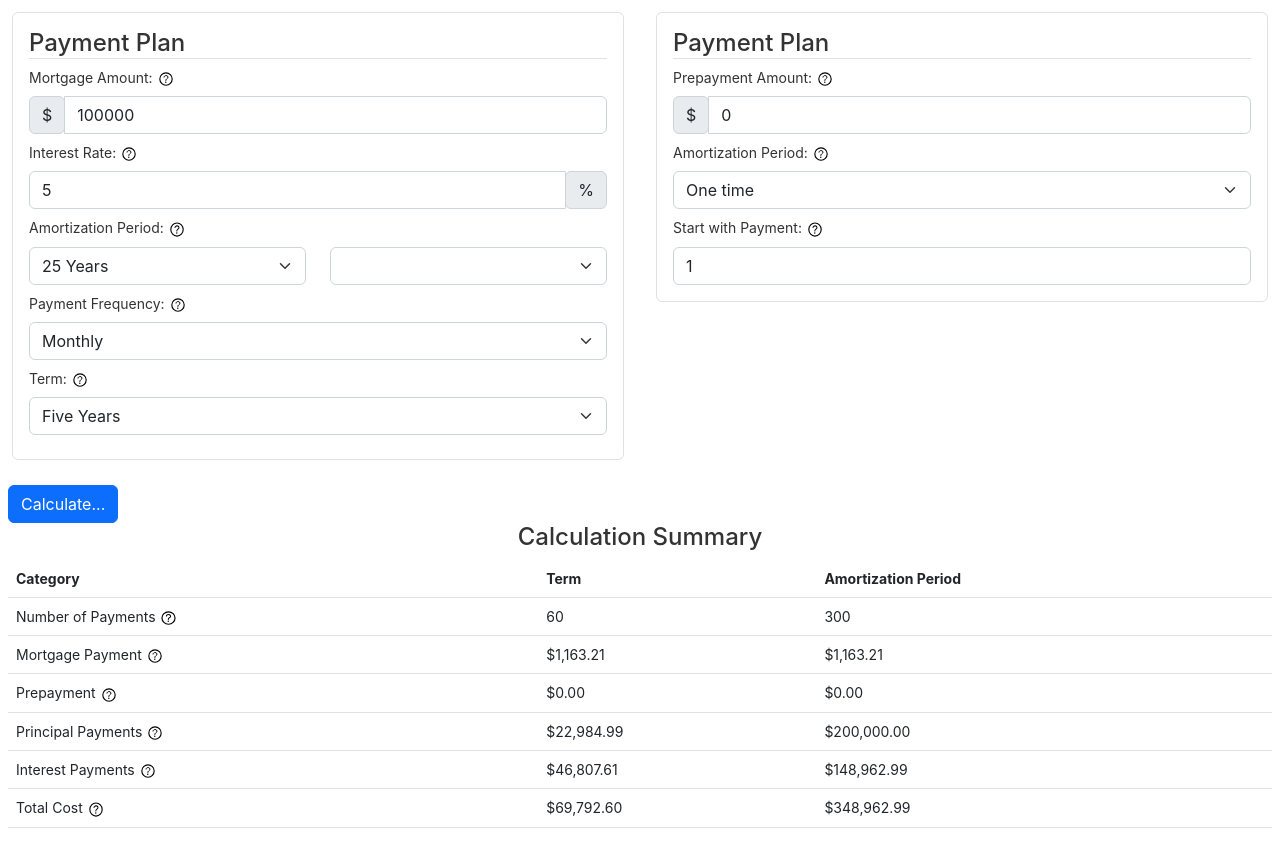
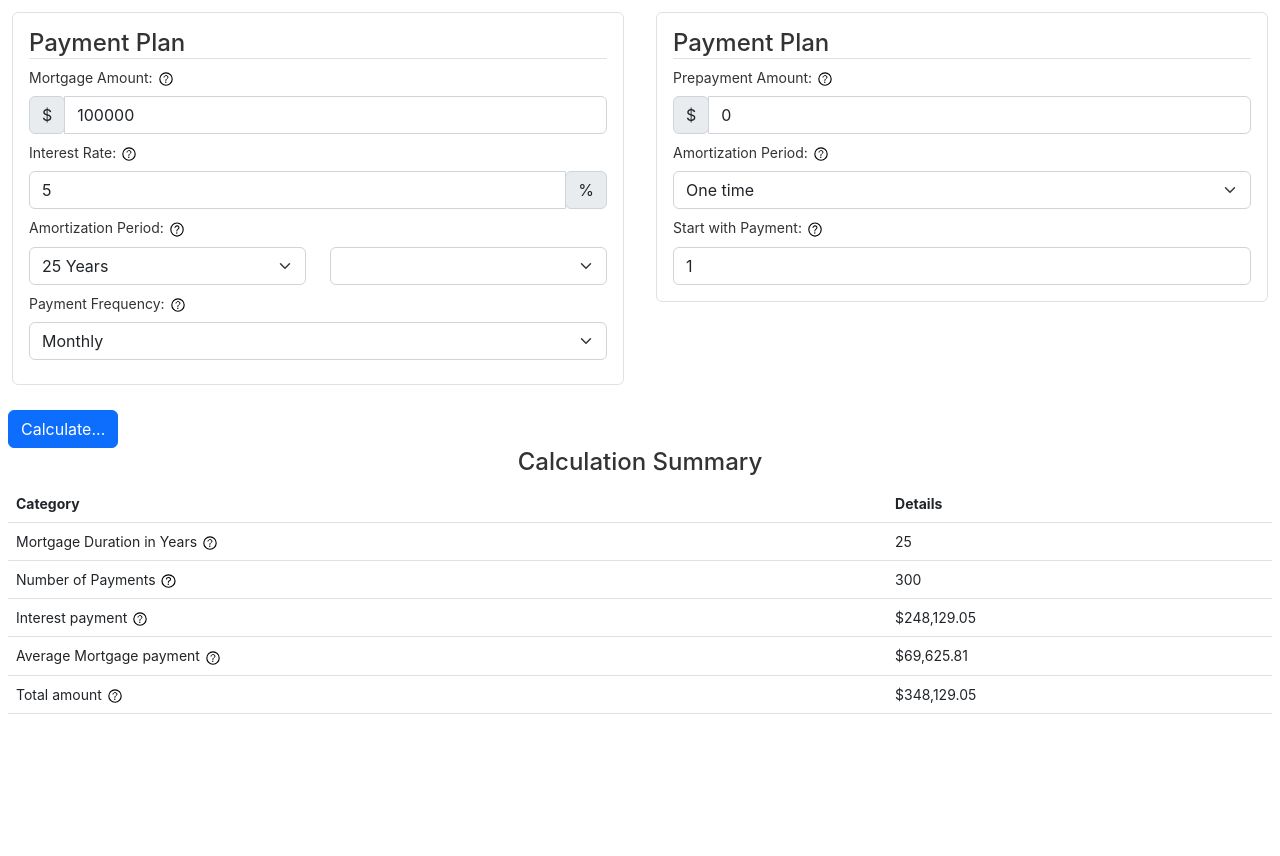
Before and after one commit to obinnaEmelumadu/RBC-assesment-morgage-calc, an Angular app: page / in a window 1280 px wide. Both pictures are taken after a click on the button "Calculate...". Shown: the top 856 px of the page. After the commit the page ends 801 px from the top, so only its background shows below. Built offline with nearby package versions, Linux system fonts and the light colour scheme.

Commit message:
working test to calculate intrest

```diff
--- a/src/app/app.component.html
+++ b/src/app/app.component.html
@@ -8,10 +8,10 @@
 		</div>
 	</div>
 	<br>
-	<button type="button" class="btn btn-primary" (click)="showCalc=true">Calculate...</button>
+	<button type="button" class="btn btn-primary" (click)="calculateOutput()">Calculate...</button>
 	<br>
 	<div *ngIf="showCalc">
-		<app-output-table></app-output-table>
+		<app-output-table [output]="output"></app-output-table>
 	</div>
 	<br><br><br>
 </div>
--- a/src/app/app.component.ts
+++ b/src/app/app.component.ts
@@ -34,10 +34,25 @@ export class AppComponent {
     this.setPrePaymentPlan(this.prepayment.getValue());
 
     if(this.paymentPlan){
-      this.output.totalTerm = payFunctions.calculateTerm(
-        this.paymentPlan.term, this.paymentPlan.frequency);
-      this.output.totalPeriod = payFunctions.calculatePeriod(
+      this.output.totalYears = payFunctions.calculateTotalYears(
+        this.paymentPlan.period
+      );
+
+      this.output.totalPaymentAmount = payFunctions.calcPeriodAmount(
         this.paymentPlan.period, this.paymentPlan.frequency
+      );
+
+      [this.output.interest, this.output.totalAmount] = payFunctions.calcIntrestAndTotal(
+        this.paymentPlan.mortgageAmount, this.output.totalYears,
+        this.paymentPlan.interestRate, this.paymentPlan.frequency
+      );
+
+      this.output.averagePayment = payFunctions.calcMortgagePayment(
+        this.output.totalAmount, this.paymentPlan.term
+      );
+
+      this.output.averageAmortizePayment = payFunctions.calcAmortiMortgagePayment(
+        this.output.totalAmount, this.paymentPlan.period
       );
 
       this.showCalc = true;
--- a/src/app/components/output-table/output-table.component.html
+++ b/src/app/components/output-table/output-table.component.html
@@ -4,64 +4,49 @@
   <thead class="thead-light">
     <tr>
       <th scope="col">Category</th>
-      <th scope="col">Term</th>
-      <th scope="col">Amortization Period</th>
+      <th scope="col">Details</th>
     </tr>
   </thead>
   <tbody>
+    <tr>
+      <td>
+        Mortgage Duration in Years
+        <img src = "assets/help-circle-outline.svg" class="icon" data-toggle="tooltip"
+        title="The number of payments made during the Term and Amoritization period respectively."/>
+      </td>
+      <td>{{output.totalYears}}</td>
+    </tr>
     <tr>
       <td>
         Number of Payments
         <img src = "assets/help-circle-outline.svg" class="icon" data-toggle="tooltip"
         title="The number of payments made during the Term and Amoritization period respectively."/>
       </td>
-      <td>60</td>
-      <td>300</td>
+      <td>{{output.totalPaymentAmount}}</td>
     </tr>
     <tr>
       <td>
-        Mortgage Payment
+        Interest payment
+        <img src = "assets/help-circle-outline.svg" class="icon" data-toggle="tooltip"
+        title="Total of all interest paid during the Term and Amoritization period respectively, assuming that the conditions of your loan (e.g. interest rate, amortization period, term, etc.) will not change during these periods. This total interest amount also assumes that there are no prepayments of principal."/>
+      </td>
+      <td>{{output.interest| currency : 'USD' : 'symbol' : '1.1-2' }}</td>
+    </tr>
+    <tr>
+      <td>
+        Average Mortgage payment
         <img src = "assets/help-circle-outline.svg" class="icon" data-toggle="tooltip"
         title="The amount you will pay per period during the Term and Amoritization respectively, which include a portion for the principal payment and a portion for the interest payment."/>
       </td>
-      <td>$1,163.21</td>
-      <td>$1,163.21</td>
+      <td>{{output.averagePayment| currency : 'USD' : 'symbol' : '1.1-2' }}</td>
     </tr>
     <tr>
       <td>
-        Prepayment
-        <img src = "assets/help-circle-outline.svg" class="icon" data-toggle="tooltip"
-        title="The amount of prepayment made during the Term and Amoritization period respectively."/>
-      </td>
-      <td>$0.00</td>
-      <td>$0.00</td>
-    </tr>
-    <tr>
-      <td>
-        Principal Payments
-        <img src = "assets/help-circle-outline.svg" class="icon" data-toggle="tooltip"
-        title="The total amount of principal payment made during the Term and Amoritization period respectively."/>
-      </td>
-      <td>$22,984.99</td>
-      <td>$200,000.00</td>
-    </tr>
-    <tr>
-      <td>
-        Interest Payments
-        <img src = "assets/help-circle-outline.svg" class="icon" data-toggle="tooltip"
-        title="Total of all interest paid during the Term and Amoritization period respectively, assuming that the conditions of your loan (e.g. interest rate, amortization period, term, etc.) will not change during these periods. This total interest amount also assumes that there are no prepayments of principal."/>
-      </td>
-      <td>$46,807.61</td>
-      <td>$148,962.99</td>
-    </tr>
-    <tr>
-      <td>
-        Total Cost
+        Total amount
         <img src = "assets/help-circle-outline.svg" class="icon" data-toggle="tooltip"
         title="Total of all payments made during the Term and Amoritization period respectively, assuming that the conditions of your loan (e.g. interest rate, amortization period, term, etc.) will not change during these periods. It is also assumed that there are no prepayments of principal."/>
       </td>
-      <td>$69,792.60	</td>
-      <td>$348,962.99</td>
+      <td>{{output.totalAmount| currency : 'USD' : 'symbol' : '1.1-2' }}</td>
     </tr>
   </tbody>
 </table>
--- a/src/app/components/output-table/output-table.component.ts
+++ b/src/app/components/output-table/output-table.component.ts
@@ -1,4 +1,5 @@
-import { Component, OnInit } from '@angular/core';
+import { Component, Input, OnInit } from '@angular/core';
+import * as payModels from '../../models'
 
 @Component({
   selector: 'app-output-table',
@@ -6,7 +7,7 @@ import { Component, OnInit } from '@angular/core';
   styleUrls: ['./output-table.component.scss']
 })
 export class OutputTableComponent implements OnInit {
-
+  @Input() output!: payModels.output;
   constructor() { }
 
   ngOnInit(): void {
--- a/src/app/components/payment/payment.component.html
+++ b/src/app/components/payment/payment.component.html
@@ -108,11 +108,12 @@
           <option value={{paymentFrequency.BiWeekly}}>Bi-Weekly</option>
           <option value={{paymentFrequency.SemiMonthly}}>Semi-Monthly</option>
           <option value={{paymentFrequency.Monthly}}>Monthly</option>
+          <option value={{paymentFrequency.Yearly}}>Yearly</option>
         </select>
       </div>
     </div>
 
-    <div class="col-auto">
+    <!-- <div class="col-auto">
       <label for="exampleFormControlInput1" class="form-label">
         Term:
         <img src = "assets/help-circle-outline.svg" class="icon" data-toggle="tooltip"
@@ -133,7 +134,7 @@
           <option value="10">Ten Years</option>
         </select>
       </div>
-    </div>
+    </div> -->
 
   </div>
 </form>
--- a/src/app/functions.ts
+++ b/src/app/functions.ts
@@ -5,18 +5,19 @@ export function calculatePeriod( periodYears: number, periodMonths: number){
     return newPeriod
 }
 
-//calculateTerm(term: number, frequency) return based on frequency
-export function calculateTerm(term: number, frequency: PaymentFrequency){
-    return term * frequency;
+// return based on frequency
+export function calcPeriodAmount(period: number, frequency: PaymentFrequency){
+    return period * (frequency/12);
 }
-//calcAmortizationPeriod(period: number, frequency) return based on frequency
-export function calcAmortizationPeriod(period: number, frequency: PaymentFrequency){
-    return period * frequency;
+//return based on frequency
+export function calculateTotalYears(time: number){
+    return time / 12;
 }
 
 //calcIntrest()Use the compund intrest calculator based on frequency (CI = P*(1 + R/n) (nt) – P)
-// n = Number of Times interest is paied per year/unit
+// numberOfPayments = Number of Times interest is paied per year/unit
 // rate = percent (not decimal)
+// time =  in years
 export function calcIntrestAndTotal (
         principal: number, time: number,
         rate: number, numberOfPayments: number)  {
--- a/src/app/models.ts
+++ b/src/app/models.ts
@@ -17,6 +17,7 @@ export enum PaymentFrequency {
     BiWeekly = 26,
     SemiMonthly = 24,
     Monthly = 12,
+    Yearly = 1,
 }
 
 export enum PrePaymentFrequency {
@@ -26,8 +27,8 @@ export enum PrePaymentFrequency {
 }
 
 export interface output{
-    totalTerm: number,
-    totalPeriod: number,
+    totalYears: number,
+    totalPaymentAmount: number,
     interest: number,
     totalAmount: number,
     averagePayment: number,
```
